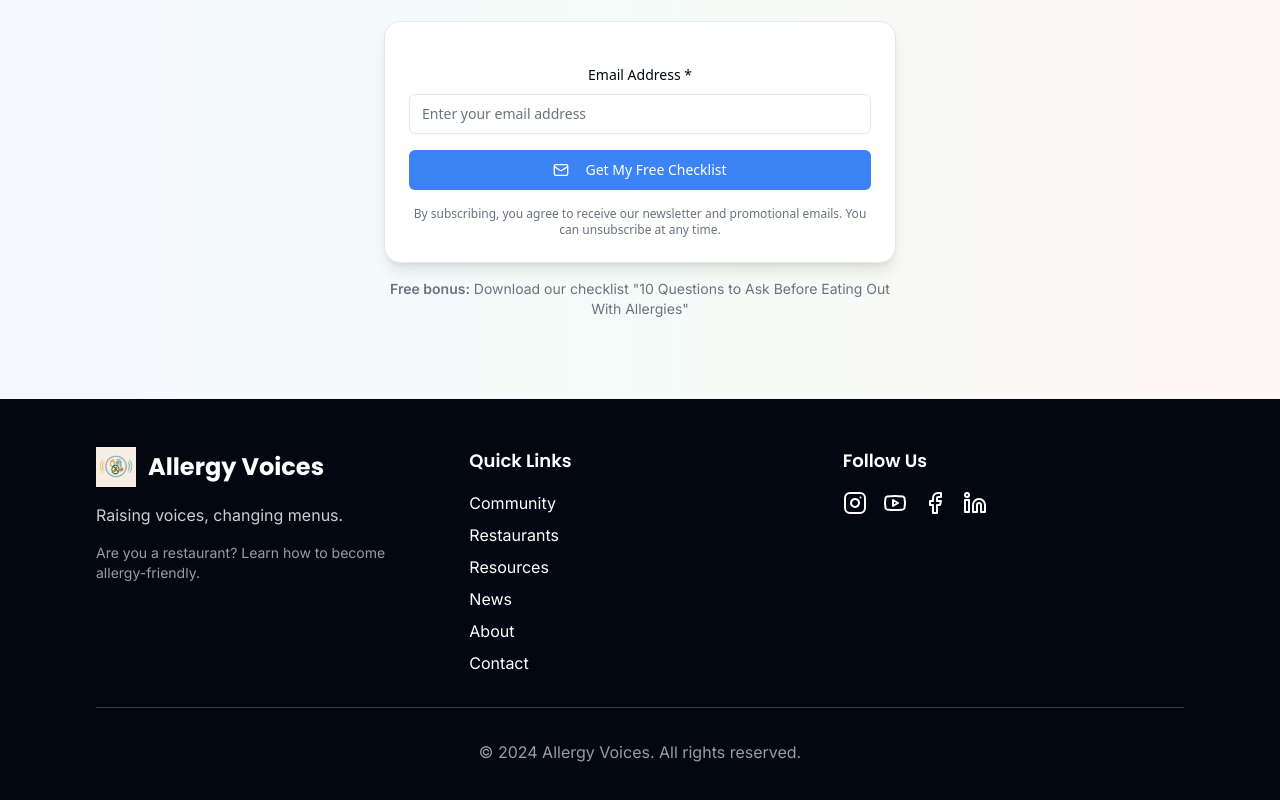
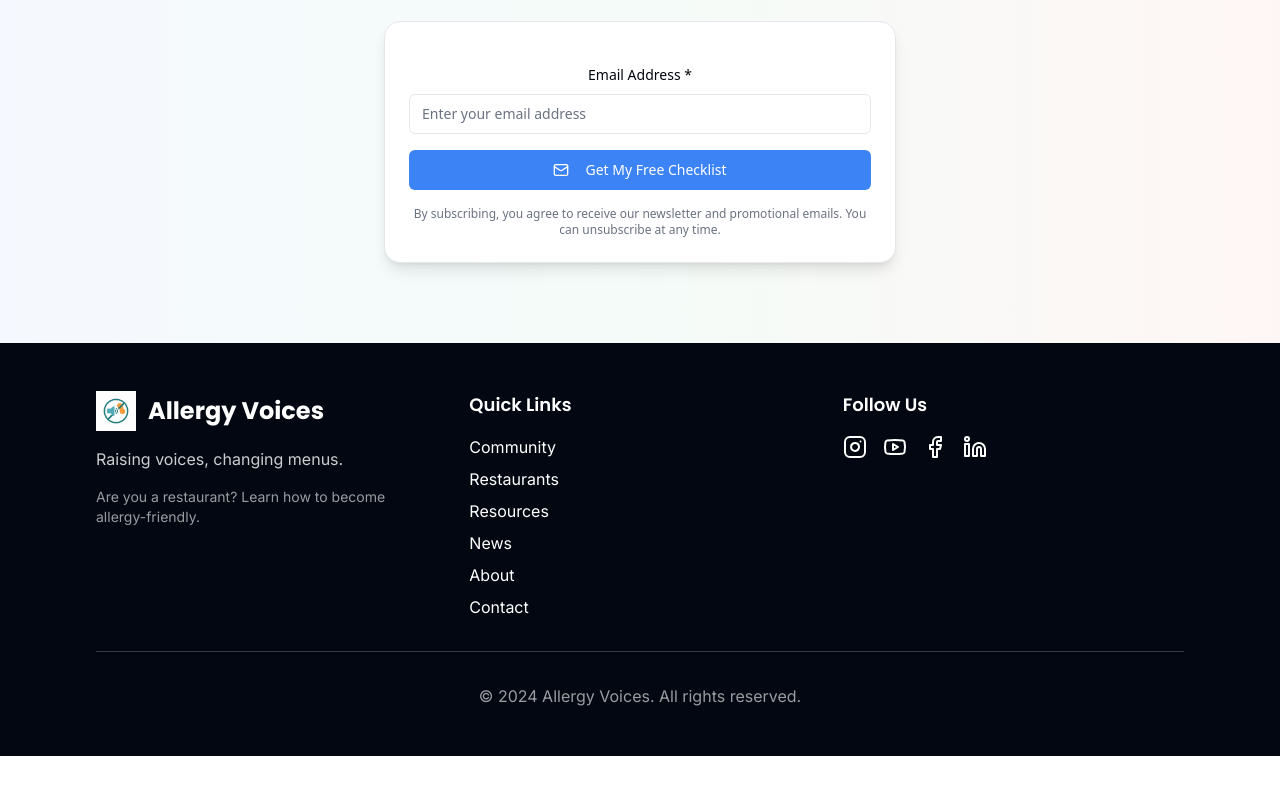
Before and after one commit to Jaguar-Solutions/allergyvoices-community-hub, a React (Vite) app: page / in a window 1280 px wide. Shown: the part 3251-4051 px from the top of the page. After the commit the page ends 4007 px from the top, so only its background shows below. Built offline with nearby package versions, Linux system fonts and the light colour scheme; no server answers; the HTML template or start-up script is replaced by a standard one.

Commit message:
Update logo and remove bonus

```diff
--- a/src/pages/Index.tsx
+++ b/src/pages/Index.tsx
@@ -325,9 +325,6 @@ const Index = () => {
             <div className="bg-card rounded-2xl p-6 shadow-lg border border-border">
               <BrevoSubscriptionForm />
             </div>
-            <p className="font-inter text-sm text-muted-foreground mt-4 text-center">
-              <strong>Free bonus:</strong> Download our checklist "10 Questions to Ask Before Eating Out With Allergies"
-            </p>
           </div>
         </div>
       </section>
```
Also changed, not shown: src/assets/allergy-voices-logo.png.
